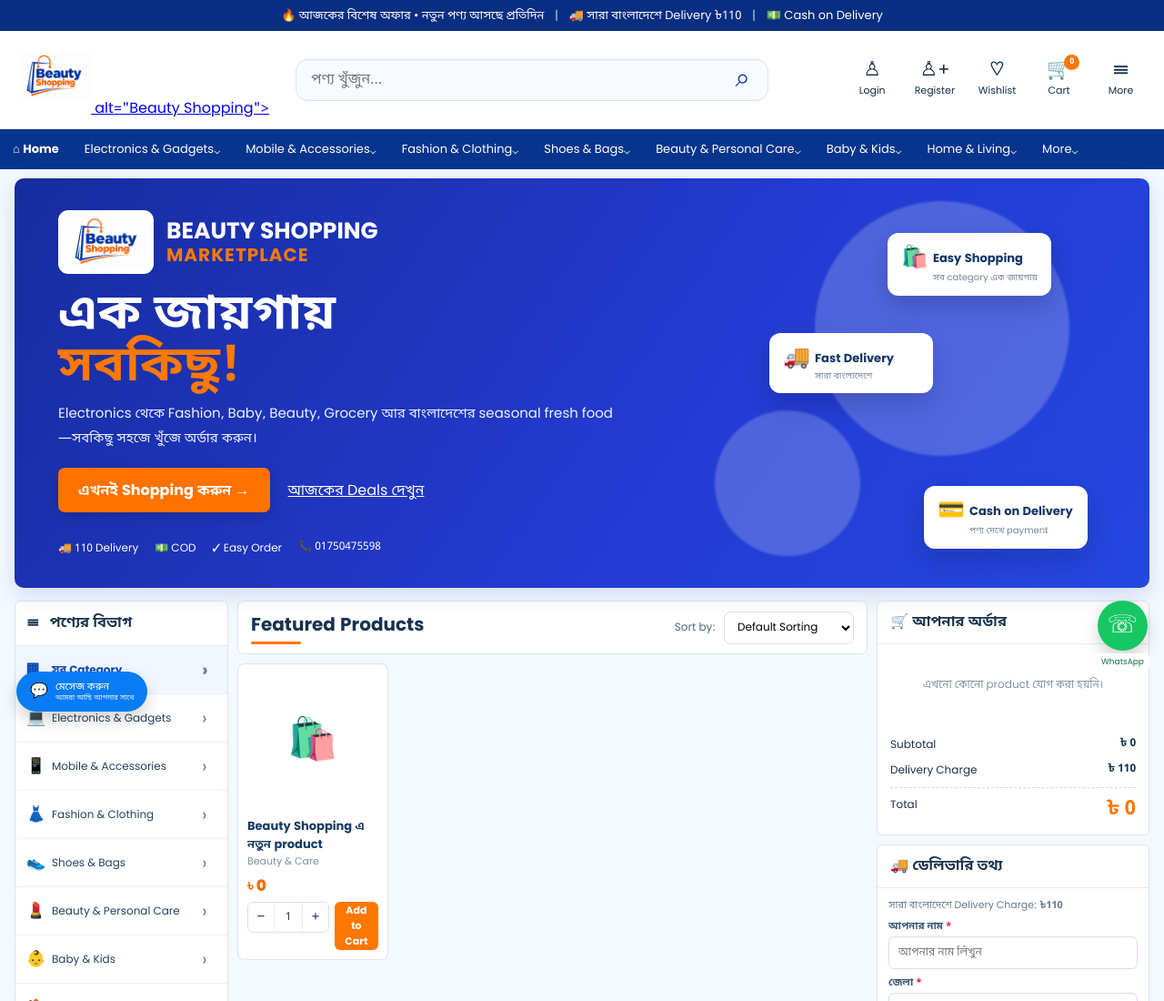
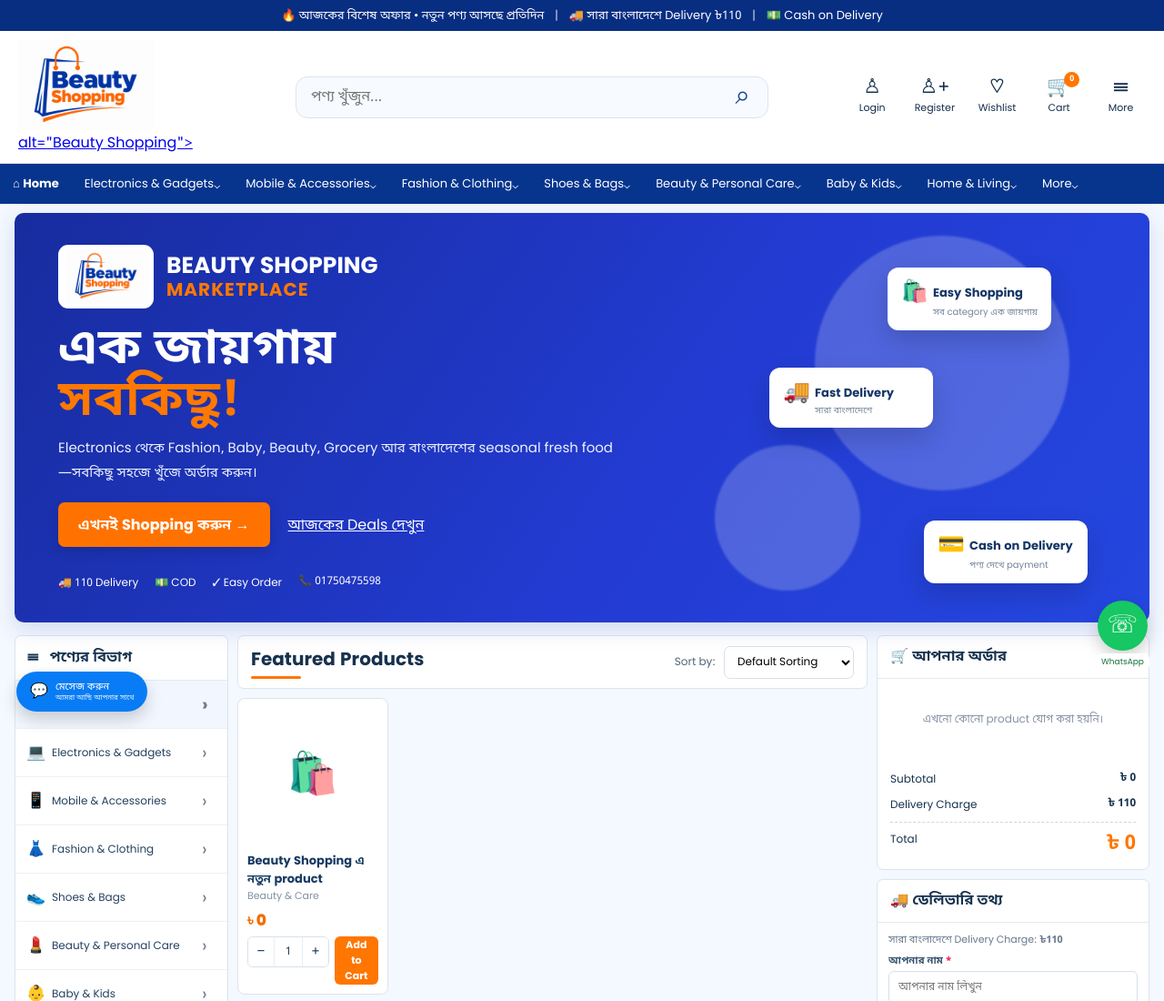
Before and after one commit to beautyshopping/beauty-shopping, a website: page index.html in a window 1280 px wide. Shown: the top 1100 px of the page at 91% size. Drawn offline with Linux system fonts and the light colour scheme; no server answers; files whose address does not match are found by name.

Commit message:
Update styles.css

```diff
--- a/styles.css
+++ b/styles.css
@@ -7,7 +7,7 @@
 .top-strip{background:#082e82;color:#fff;text-align:center;font-size:13px;padding:7px 10px}
 .header{background:#fff;border-bottom:1px solid #e4eaf2}
 .header-inner{max-width:1400px;margin:auto;display:grid;grid-template-columns:280px 1fr 390px;gap:25px;align-items:center;padding:10px 20px}
-.brand img{   width:80px;   height:80px;   object-fit:contain; }{width:240px;height:78px;object-fit:contain;display:block}
+.brand img{width:300px;height:100px;object-fit:contain;display:block;object-position:left center}
 .search-wrap{height:46px;border:1px solid #dbe4ef;border-radius:13px;display:flex;overflow:hidden;background:#f7faff}
 .search-wrap input{border:0;outline:0;background:transparent;flex:1;padding:0 16px;color:#1b3350}
 .search-wrap button{width:55px;border:0;background:transparent;font-size:29px;color:#0c3c92}
```
